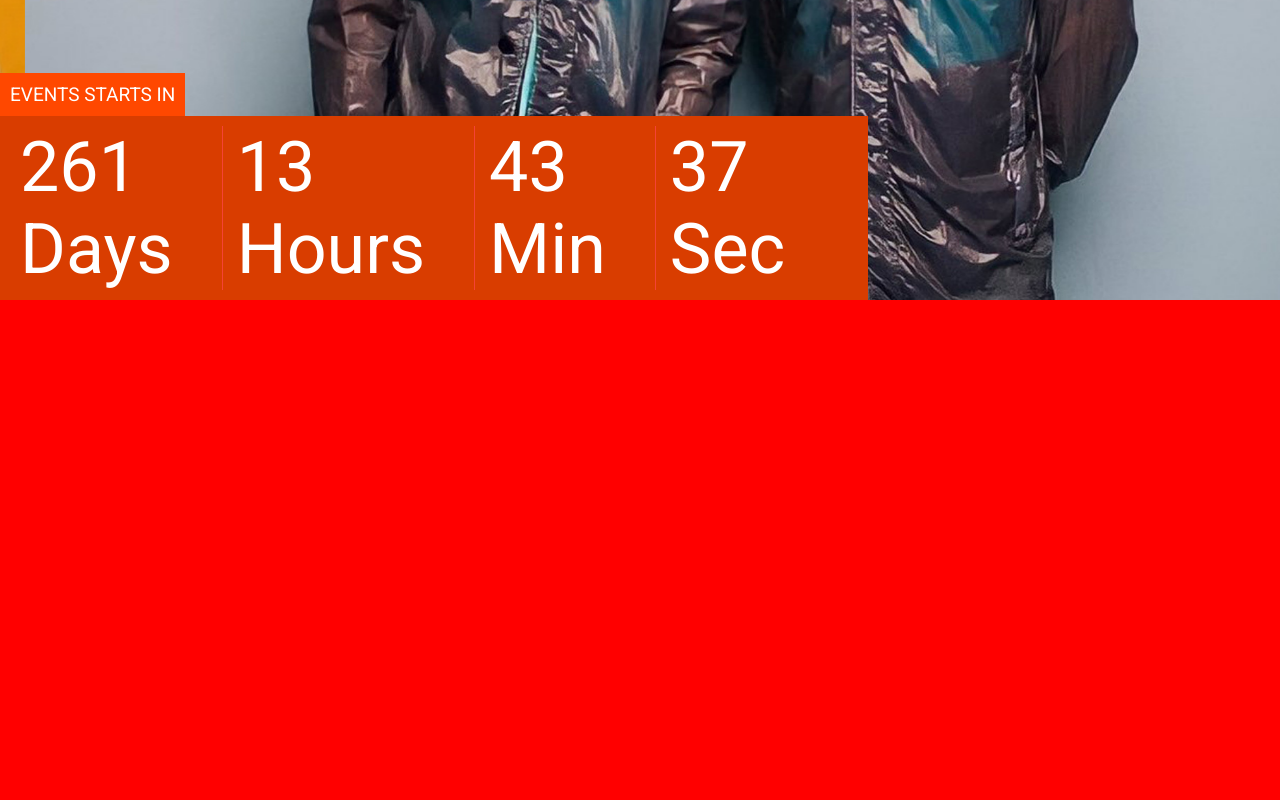
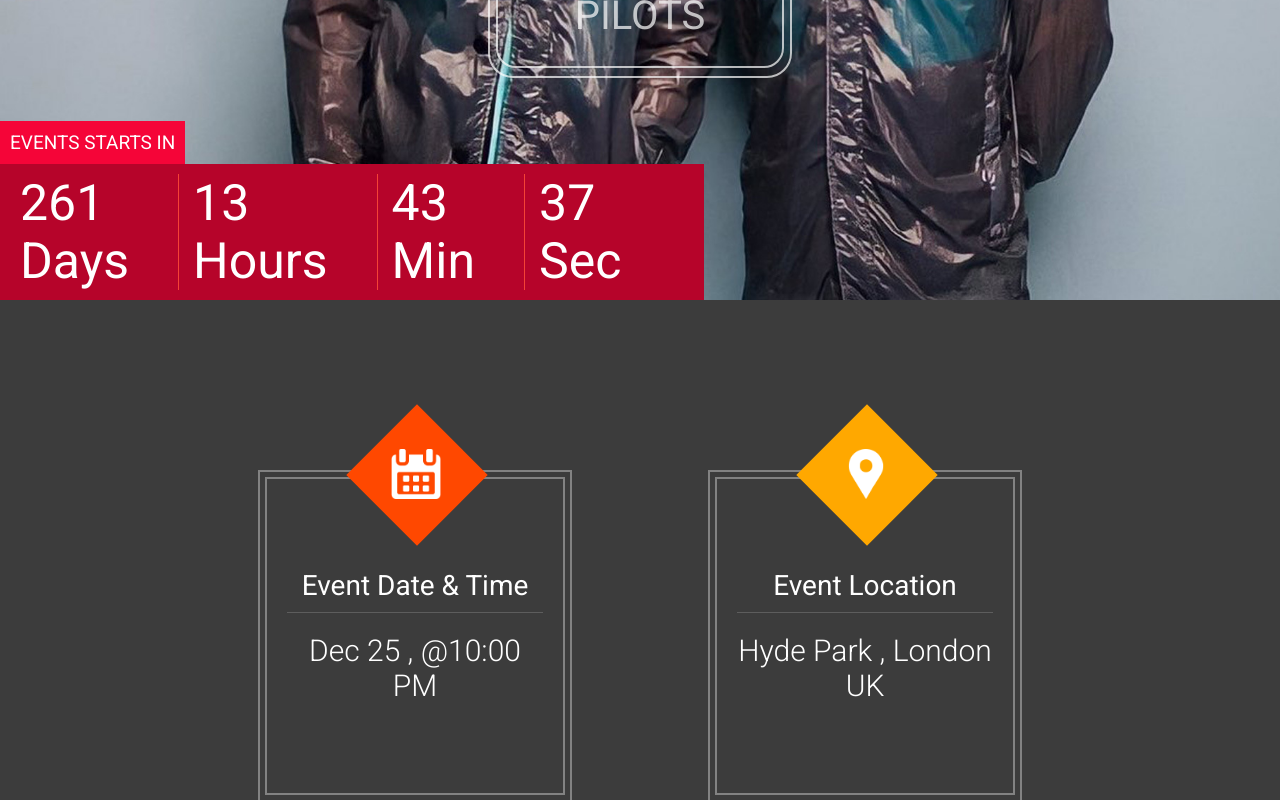
Before and after one commit to Costea47/the-venue, a React (Create React App) app: page / in a window 1280 px wide. Shown: the part 500-1300 px from the top of the page. Built offline with nearby package versions, Linux system fonts and the light colour scheme.

Commit message:
added venue info with date and location

```diff
--- a/src/App.js
+++ b/src/App.js
@@ -4,6 +4,7 @@
 import Header from "./components/header_footer/Header";
 import Footer from "./components/header_footer/Footer";
 import Featured from "./components/featured";
+import VenueNfo from "./components/venueNfo";
 
 const App = () => {
   return (
@@ -12,6 +13,9 @@
 
       <>
         <Featured />
+      </>
+      <>
+        <VenueNfo />
       </>
 
       <div style={{ backgroundColor: "red", height: "800px" }}></div>
--- a/src/components/header_footer/Footer.js
+++ b/src/components/header_footer/Footer.js
@@ -3,7 +3,7 @@
 
 const Footer = () => {
   return (
-    <footer className="bck_red" style={{ background: "#D65DB1" }}>
+    <footer className="bck_red" style={{ background: "#3d010e" }}>
       <Fade triggerOnce>
         <div className="font_righteous footer_logo_venue">The venue</div>
         <div className="footer_copyright">
--- a/src/components/header_footer/Header.js
+++ b/src/components/header_footer/Header.js
@@ -29,7 +29,7 @@
     <AppBar
       position="fixed"
       style={{
-        backgroundColor: headerShow ? "#845EC2" : "transparent",
+        backgroundColor: headerShow ? "#000000" : "transparent",
         boxShadow: "none",
         padding: "10px 0px",
       }}
--- /dev/null
+++ b/src/components/venueNfo/index.js
@@ -0,0 +1,47 @@
+import React from "react";
+import { Zoom } from "react-awesome-reveal";
+import icon_calendar from "../../resources/images/icons/calendar.png";
+import icon_location from "../../resources/images/icons/location.png";
+
+const VenueNfo = () => {
+  return (
+    <div className="bck_black">
+      <div className="center_wrapper">
+        <div className="vn_wrapper">
+          <Zoom className="vn_item">
+            <div>
+              <div className="vn_outer">
+                <div className="vn_inner">
+                  <div className="vn_icon_square bck_red"></div>
+                  <div
+                    className="vn_icon"
+                    style={{ background: `url(${icon_calendar})` }}
+                  ></div>
+                  <div className="vn_title">Event Date & Time</div>
+                  <div className="vn_desc">Dec 25 , @10:00 PM </div>
+                </div>
+              </div>
+            </div>
+          </Zoom>
+          <Zoom className="vn_item">
+            <div>
+              <div className="vn_outer">
+                <div className="vn_inner">
+                  <div className="vn_icon_square bck_yellow"></div>
+                  <div
+                    className="vn_icon"
+                    style={{ background: `url(${icon_location})` }}
+                  ></div>
+                  <div className="vn_title">Event Location</div>
+                  <div className="vn_desc">Hyde Park , London UK </div>
+                </div>
+              </div>
+            </div>
+          </Zoom>
+        </div>
+      </div>
+    </div>
+  );
+};
+
+export default VenueNfo;
--- a/src/resources/styles.css
+++ b/src/resources/styles.css
@@ -82,13 +82,15 @@
 
 .artist_name {
   position: absolute;
-  top: 50%;
+  top: 62%;
   left: 50%;
   width: 300px;
   height: 160px;
   -webkit-transform: translate(-50%, -50%);
   transform: translate(-50%, -50%);
   border: 2px solid #fff;
+  border-radius: 25px;
+  opacity: 70%;
 }
 
 .artist_name .wrapper {
@@ -100,6 +102,8 @@
   font-size: 40px;
   padding: 21px 70px 0px 70px;
   text-transform: uppercase;
+  /* opacity: 70%; */
+  border-radius: 20px;
 }
 
 /*====================
@@ -113,7 +117,7 @@
 }
 
 .countdown_wrapper .countdown_top {
-  background: #ff4800;
+  background: #f50538;
   font-size: 19px;
   padding: 10px;
   display: inline-block;
@@ -122,12 +126,12 @@
 
 .countdown_wrapper .countdown_bottom {
   display: flex;
-  background: #d93d00;
+  background: #b6042a;
   padding: 10px 20px;
 }
 
 .countdown_wrapper .countdown_time {
-  font-size: 70px;
+  font-size: 50px;
   border-right: 1px solid #f44336;
   margin-right: 14px;
   padding-right: 49px;
```
